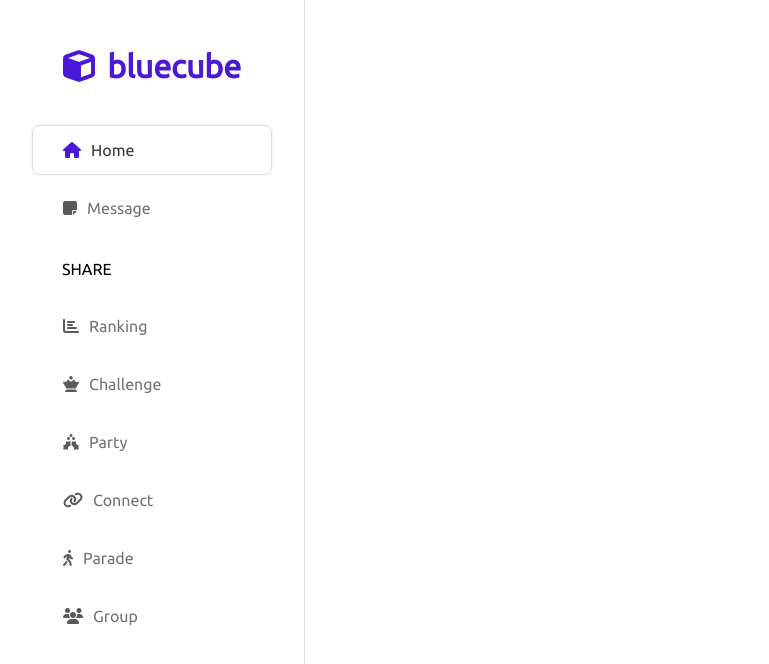
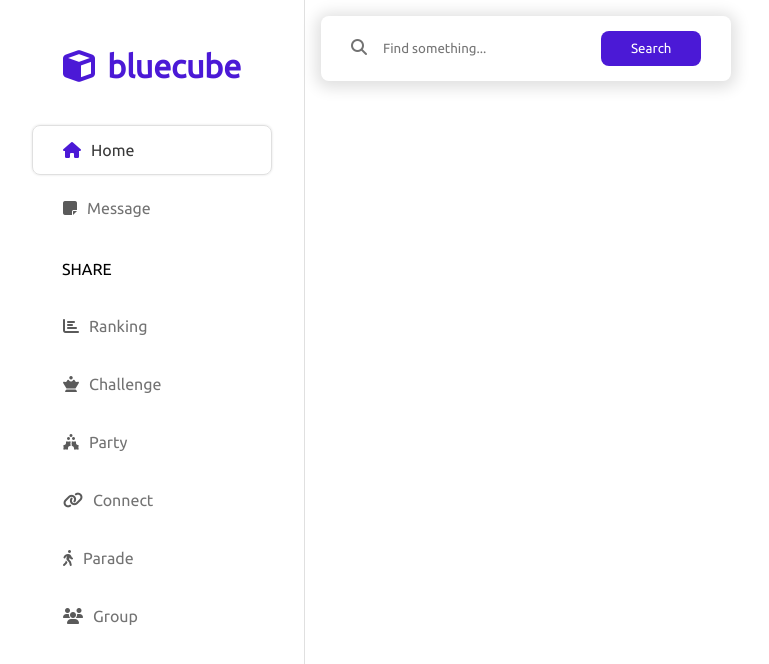
Before and after one commit to festusyuma/interview-project, a Vue app: page / in a window 1280 px wide. Shown: the top 664 px of the page, without its empty margins (48-817 px from the left). Built offline with nearby package versions, Linux system fonts and the light colour scheme.

Commit message:
create search bar

```diff
--- a/src/App.vue
+++ b/src/App.vue
@@ -1,15 +1,20 @@
 <template>
     <div id="app">
         <SideNav />
+        <div id="content" >
+            <SearchBar />
+        </div>
     </div>
 </template>
 
 <script>
 import SideNav from "./components/SideNav";
+import SearchBar from "./components/widgets/SearchBar";
 
 export default {
     name: 'App',
     components: {
+        SearchBar,
         SideNav
     }
 }
@@ -23,4 +28,8 @@ export default {
     margin: 0;
     font-family: 'Ubuntu', sans-serif;
 }
+
+#app {
+    display: flex;
+}
 </style>
--- /dev/null
+++ b/src/components/widgets/SearchBar.vue
@@ -0,0 +1,49 @@
+<template>
+    <div id="search-input-cover" >
+        <i class="fas fa-search" ></i>
+        <input type="text" placeholder="Find something..." title="search" class="search-input" >
+        <button type="button" class="btn search-btn" >Search</button>
+    </div>
+</template>
+
+<script>
+export default {
+    name: "SearchBar"
+}
+</script>
+
+<style scoped>
+#search-input-cover {
+    border-radius: 0.5rem;
+    padding: 15px 30px;
+    margin: 1rem;
+    box-shadow: 0 2px 15px 5px #e0e0e0;
+}
+
+i {
+    color: #737373;
+}
+
+.search-input {
+    background: none;
+    border: none;
+    outline: none;
+    box-shadow: none;
+    color: #393939;
+    margin: 0 1rem;
+}
+
+.btn {
+    background: #5d5d5d;
+    color: #fff;
+    padding: 10px 30px;
+    outline: none;
+    border: none;
+    box-shadow: none;
+    border-radius: 0.5rem;
+}
+
+.search-btn {
+    background: #4b19d6;
+}
+</style>
```
